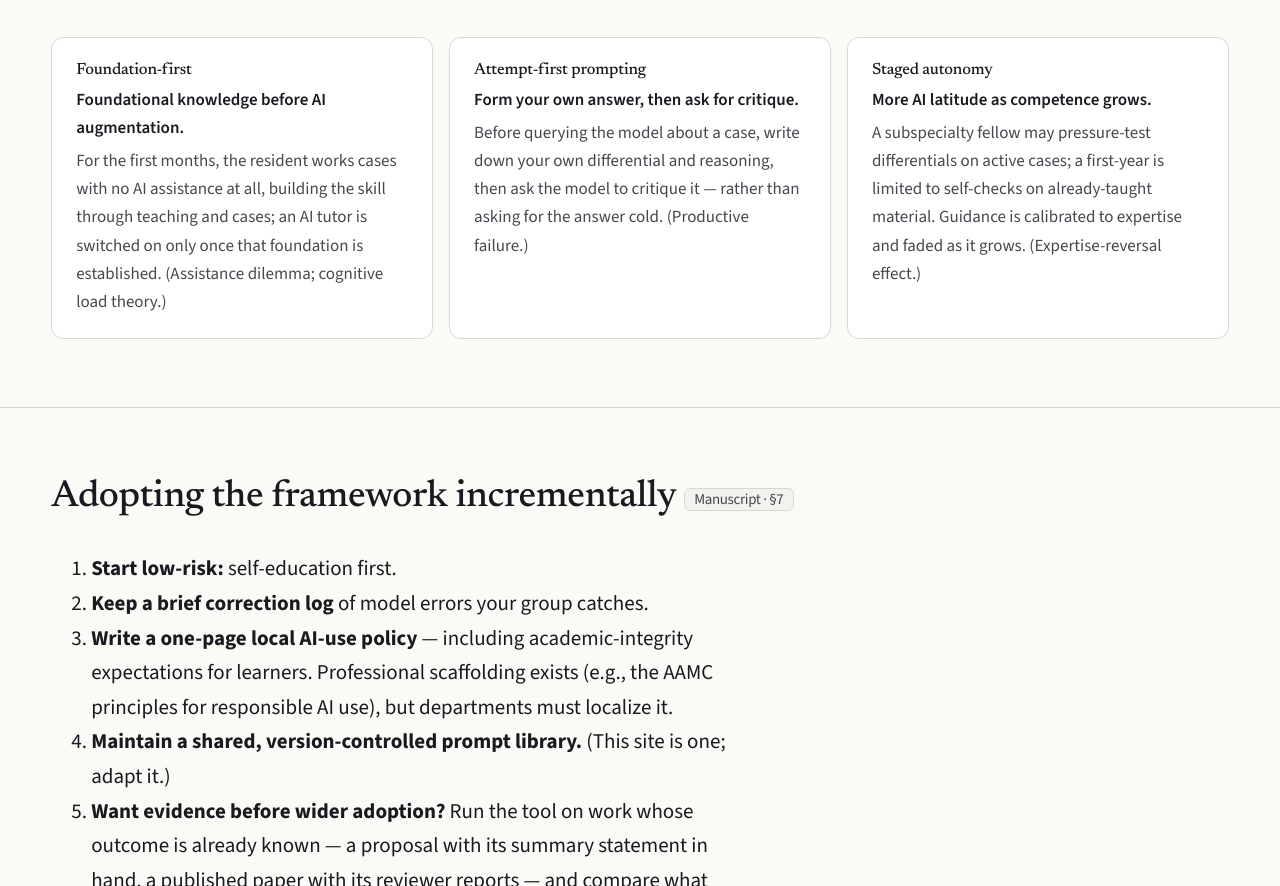
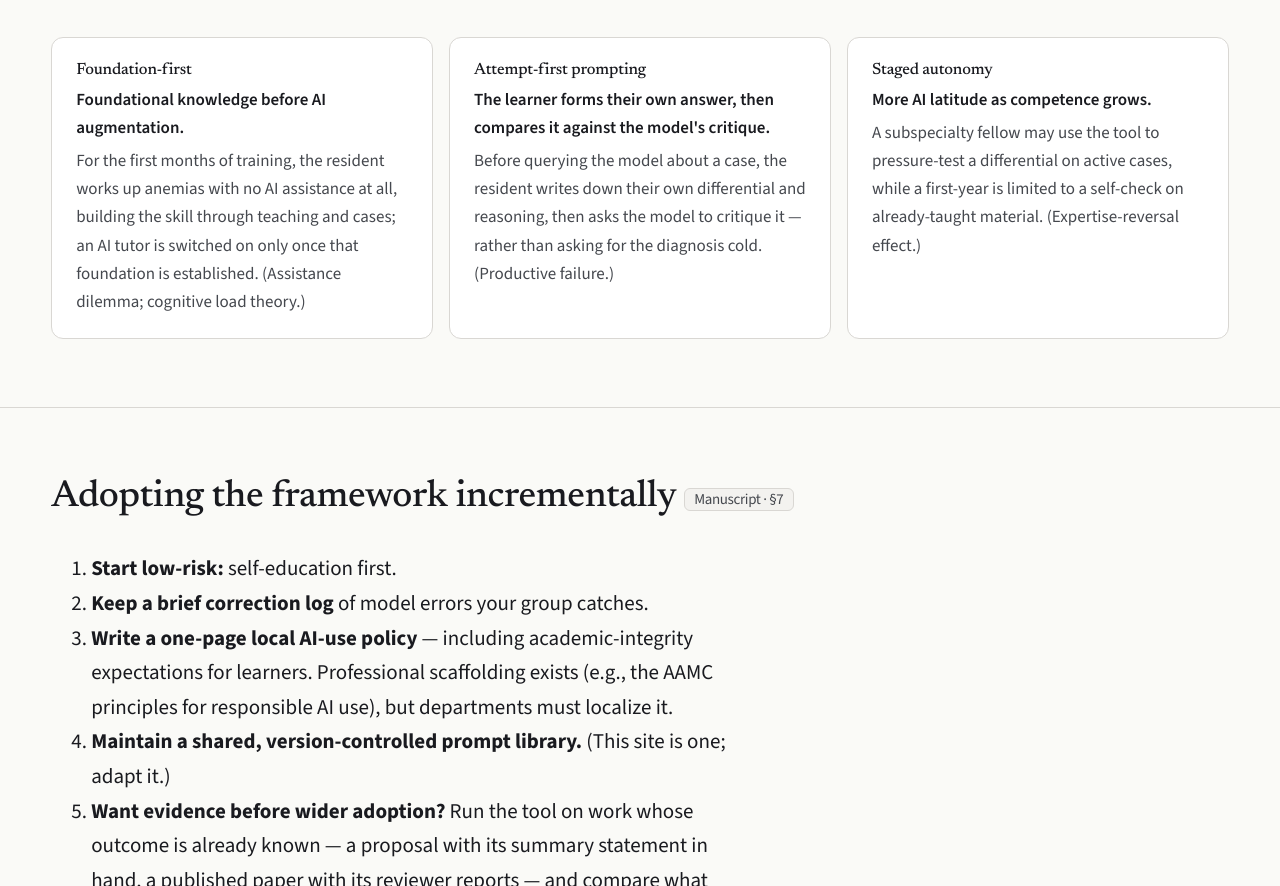
Before and after one commit to omarzbaba/GenAI-Medical-Education, a plain HTML site: page guardrails.html in a window 1280 px wide. Shown: the part 3263-4149 px from the top of the page. Drawn offline with nearby package versions, Linux system fonts and the light colour scheme.

Commit message:
fix: Supplementary Table S2 principle examples restored to verbatim wording
Foundation-first now reads 'the resident works up anemias' as in S2
(previously generalized to 'works cases'); attempt-first and staged-
autonomy examples likewise restored to the manuscript's exact sentences.

```diff
--- a/guardrails.html
+++ b/guardrails.html
@@ -294,25 +294,27 @@
       <div class="principle">
         <h3>Foundation-first</h3>
         <p class="rule-line">Foundational knowledge before AI augmentation.</p>
-        <p>For the first months, the resident works cases with no AI assistance
-        at all, building the skill through teaching and cases; an AI tutor is
-        switched on only once that foundation is established. (Assistance
-        dilemma; cognitive load theory.)</p>
+        <p>For the first months of training, the resident works up anemias
+        with no AI assistance at all, building the skill through teaching and
+        cases; an AI tutor is switched on only once that foundation is
+        established. (Assistance dilemma; cognitive load theory.)</p>
       </div>
       <div class="principle">
         <h3>Attempt-first prompting</h3>
-        <p class="rule-line">Form your own answer, then ask for critique.</p>
-        <p>Before querying the model about a case, write down your own
-        differential and reasoning, then ask the model to critique it — rather
-        than asking for the answer cold. (Productive failure.)</p>
+        <p class="rule-line">The learner forms their own answer, then compares
+        it against the model's critique.</p>
+        <p>Before querying the model about a case, the resident writes down
+        their own differential and reasoning, then asks the model to critique
+        it — rather than asking for the diagnosis cold. (Productive
+        failure.)</p>
       </div>
       <div class="principle">
         <h3>Staged autonomy</h3>
         <p class="rule-line">More AI latitude as competence grows.</p>
-        <p>A subspecialty fellow may pressure-test differentials on active
-        cases; a first-year is limited to self-checks on already-taught
-        material. Guidance is calibrated to expertise and faded as it grows.
-        (Expertise-reversal effect.)</p>
+        <p>A subspecialty fellow may use the tool to pressure-test a
+        differential on active cases, while a first-year is limited to a
+        self-check on already-taught material. (Expertise-reversal
+        effect.)</p>
       </div>
     </div>
   </section>
```
